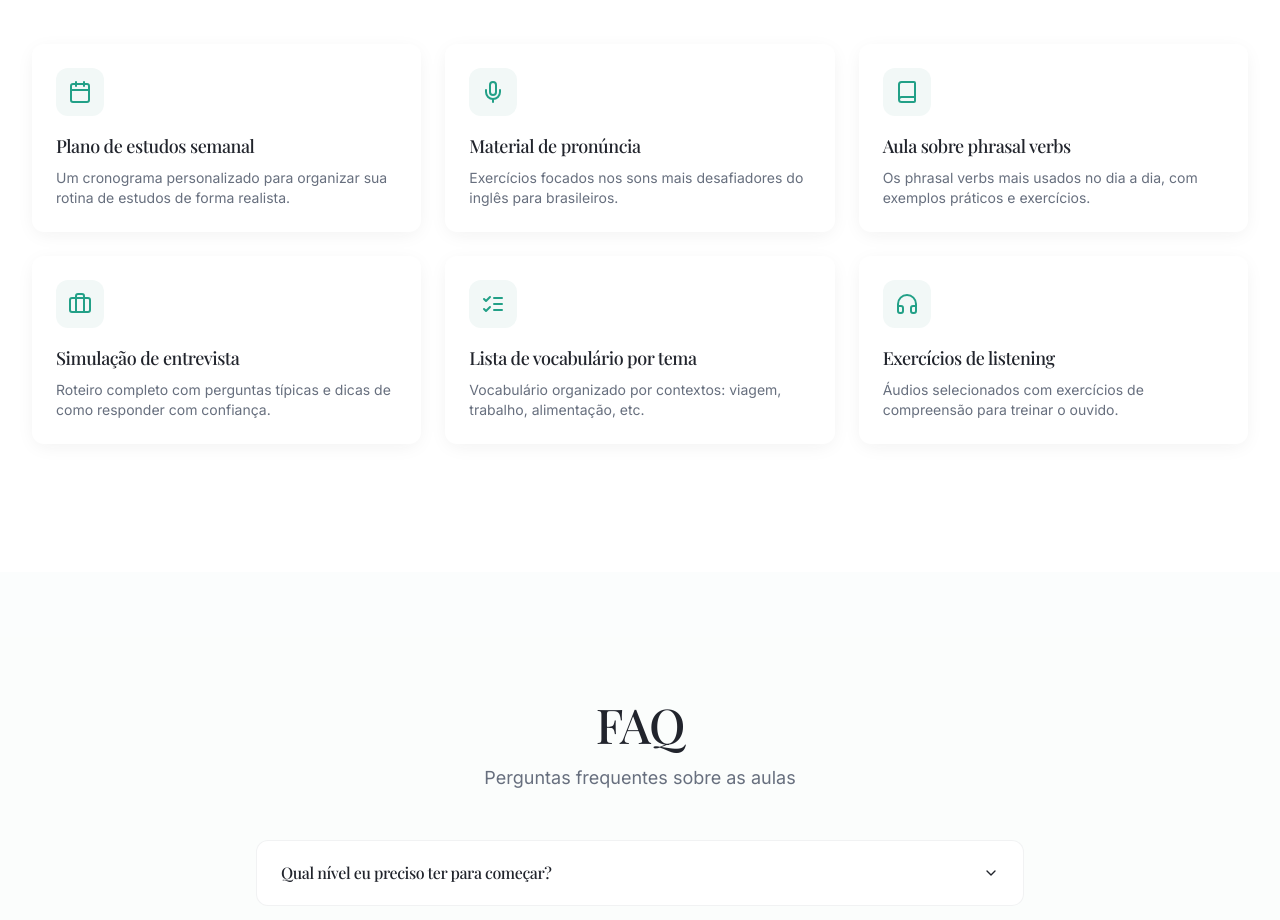
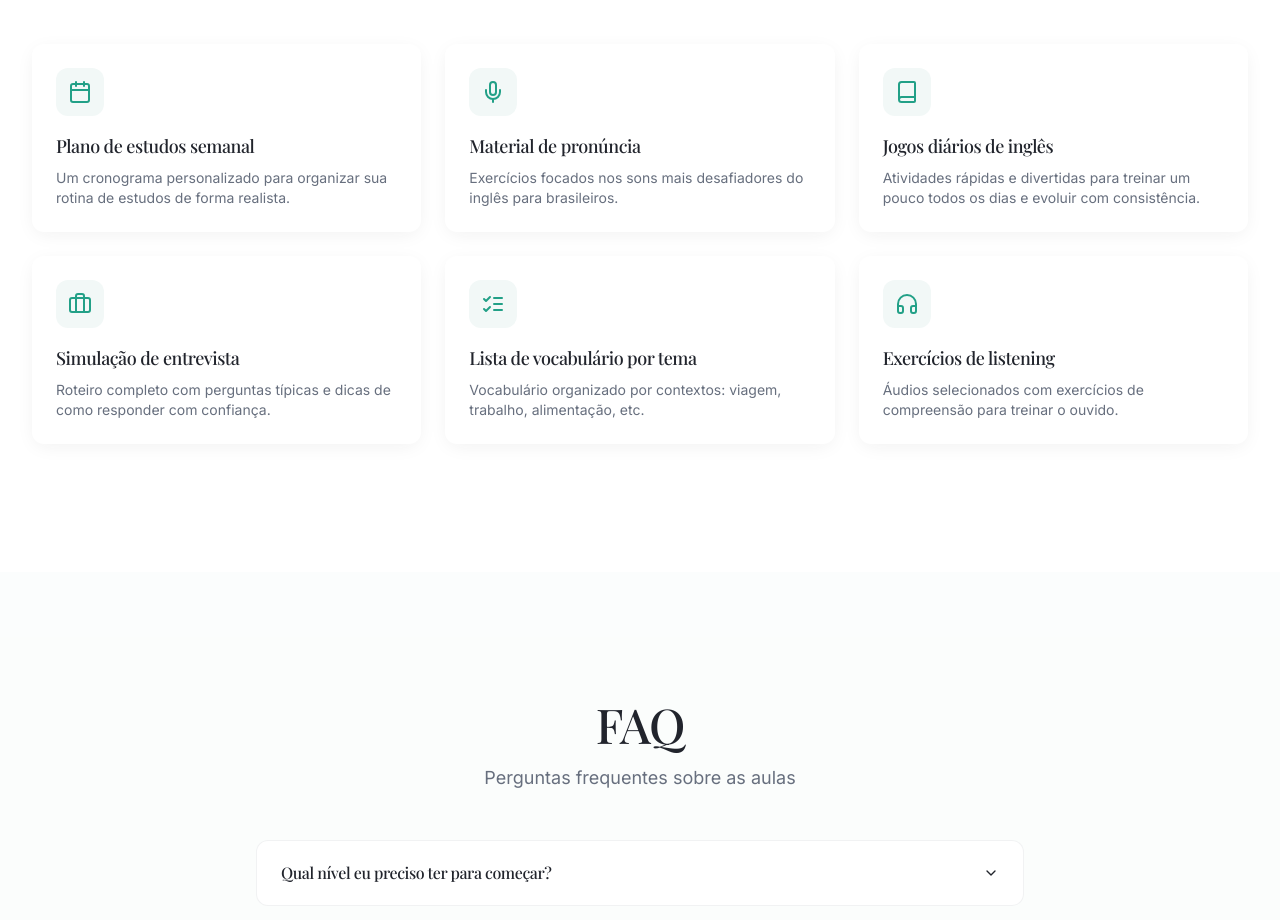
Before and after one commit to Artur-Brasileiro/Portfolio-Professor, a React (Vite) app: page / in a window 1280 px wide. Shown: the part 5460-6380 px from the top of the page. Built offline with nearby package versions, Linux system fonts and the light colour scheme; the HTML template or start-up script is replaced by a standard one.

Commit message:
Melhorando portfolio

```diff
--- a/src/components/sections/Materials.tsx
+++ b/src/components/sections/Materials.tsx
@@ -29,11 +29,11 @@ const materials = [
   },
   {
     icon: Book,
-    title: 'Aula sobre phrasal verbs',
-    description: 'Os phrasal verbs mais usados no dia a dia, com exemplos práticos e exercícios.',
-    objective: 'Dominar expressões essenciais do inglês falado',
-    audience: 'Intermediário',
-    usage: 'Aula de 50 minutos + exercícios',
+    title: 'Jogos diários de inglês',
+    description: 'Atividades rápidas e divertidas para treinar um pouco todos os dias e evoluir com consistência.',
+    objective: 'Criar hábito e melhorar o inglês na prática',
+    audience: 'Todos os níveis',
+    usage: '5-15 minutos por dia',
   },
   {
     icon: Briefcase,
```
